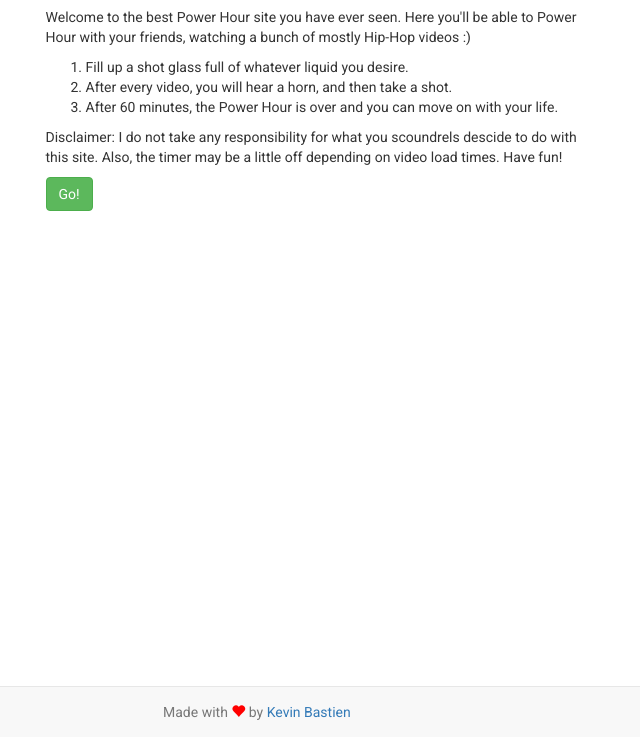
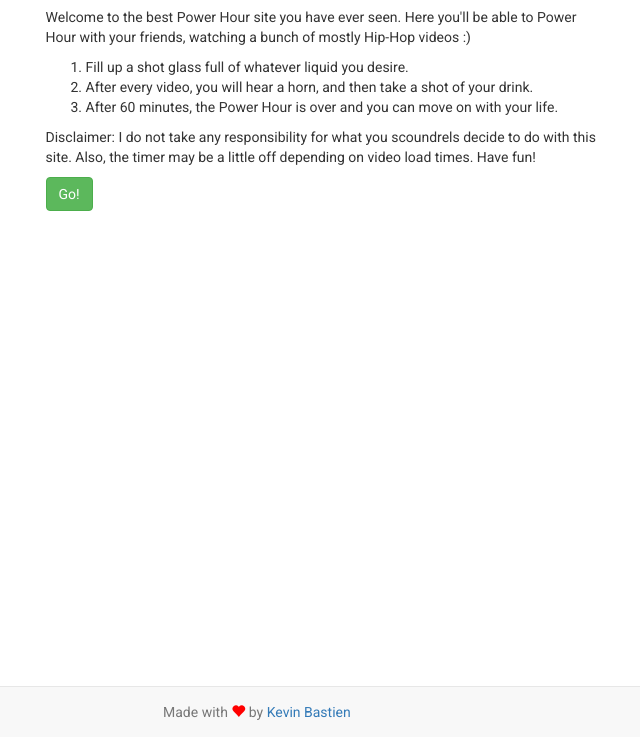
Before and after one commit to kbastien/powerhour, a plain HTML site: page index.html in a window 1280 px wide. Shown: the part 63-800 px from the top of the page, without its empty margins (317-957 px from the left). Drawn offline with Linux system fonts and the light colour scheme.

Commit message:
spelling error

```diff
--- a/index.html
+++ b/index.html
@@ -34,10 +34,10 @@
 				<p>Welcome to the best Power Hour site you have ever seen. Here you'll be able to Power Hour with your friends, watching a bunch of mostly Hip-Hop videos :)</p>
 				<ol>
 					<li>Fill up a shot glass full of whatever liquid you desire.</li>
-					<li>After every video, you will hear a horn, and then take a shot.</li>
+					<li>After every video, you will hear a horn, and then take a shot of your drink.</li>
 					<li>After 60 minutes, the Power Hour is over and you can move on with your life.</li>
 				</ol>
-				<p>Disclaimer: I do not take any responsibility for what you scoundrels descide to do with this site. Also, the timer may be a little off depending on video load times. Have fun!</p>
+				<p>Disclaimer: I do not take any responsibility for what you scoundrels decide to do with this site. Also, the timer may be a little off depending on video load times. Have fun!</p>
 				<a href="power.html"><button type="button" class="btn btn-md btn-success">Go!</button></a>
 			</div>
 		</div>
```
